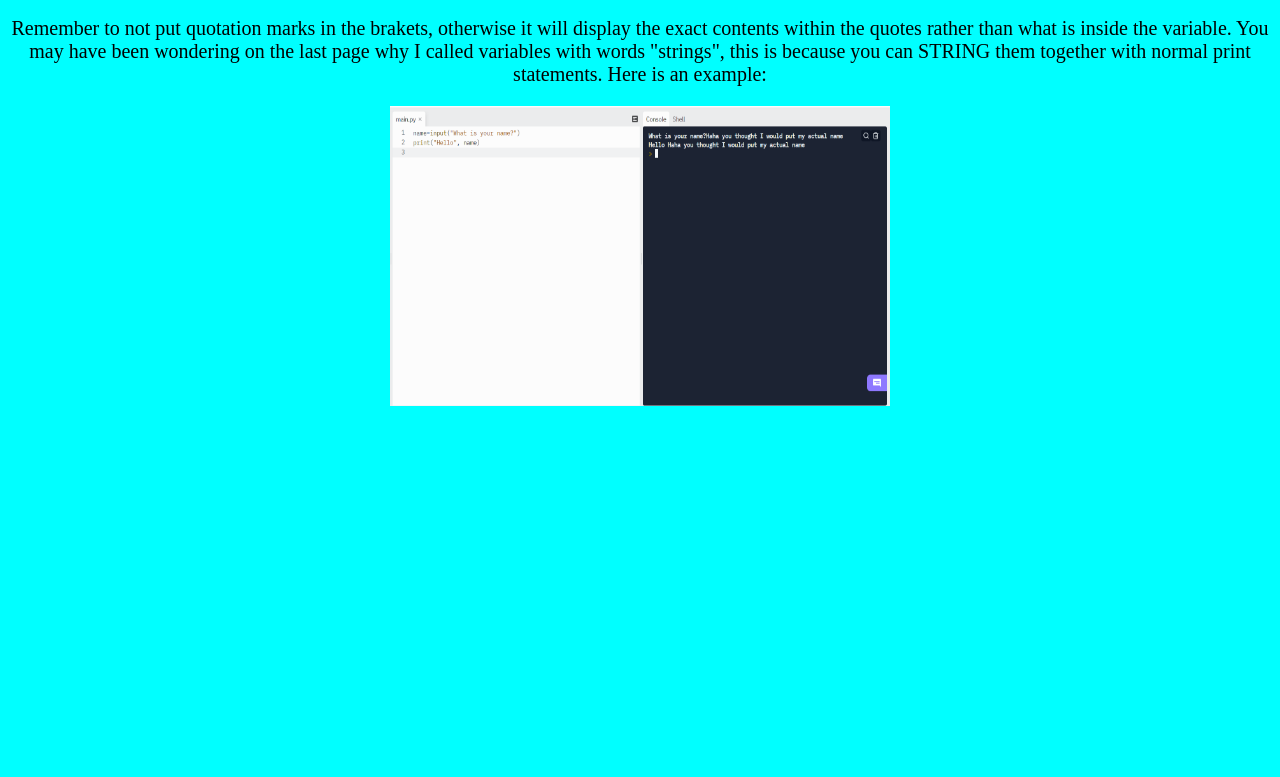
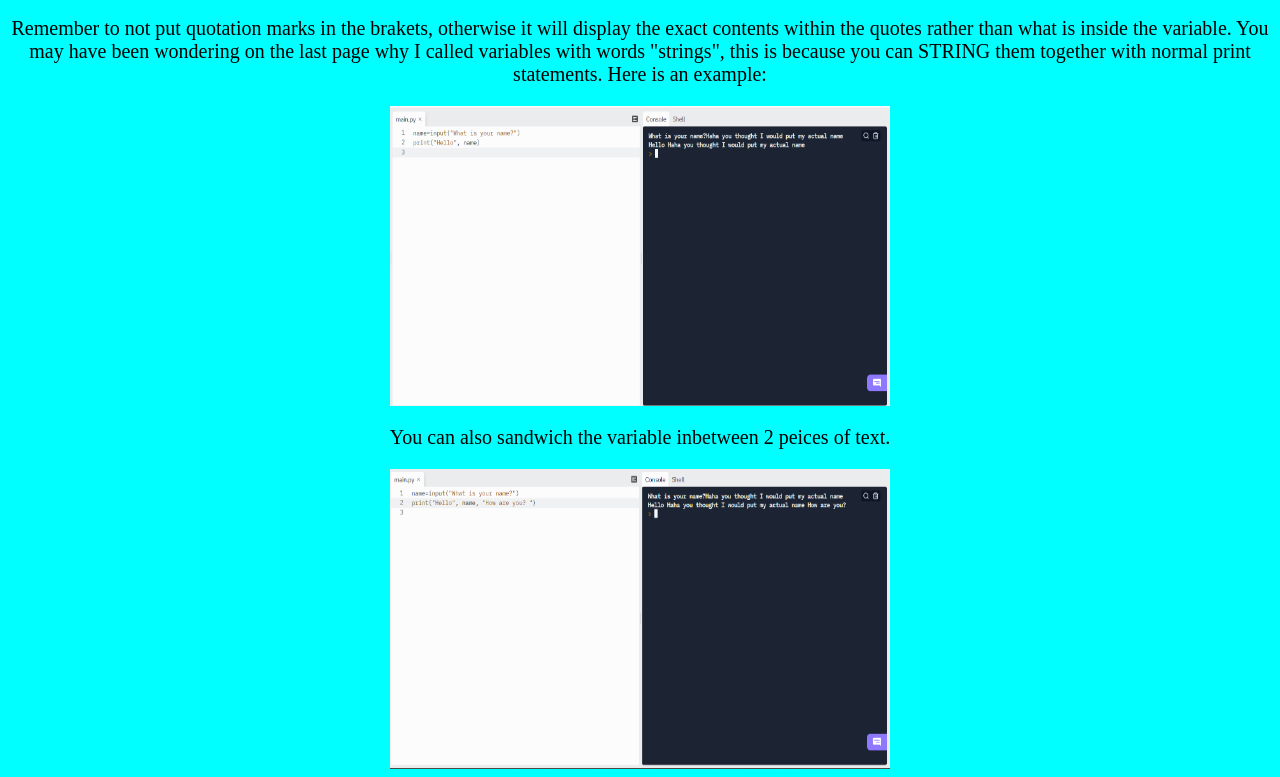
Before and after one commit to minoizee/minoizee.github.io, a plain HTML site: page learn python(inputs).html in a window 1280 px wide. Shown: the part 833-1610 px from the top of the page. Before the commit the page ends 1247 px from the top, so only its background shows below. Drawn offline with Linux system fonts and the light colour scheme.

Commit message:
More things

```diff
--- a/learn python(inputs).html
+++ b/learn python(inputs).html
@@ -78,7 +78,26 @@ You may have been wondering on the last page why I called variables with words "
 
 <img src="images/String.png"  width="500px" height="300px">
 
+
+
+<p>
+
+You can also sandwich the variable inbetween 2 peices of text.
+
+</p>
+
+<img src="images/String-Sandwich.png"  width="500px" height="300px">
+
+
+
+
+
+
+
+
+
+
+
 </center>
-
 </body>
 </html>
```
Also changed, not shown: images/String-Sandwich.png (added).
